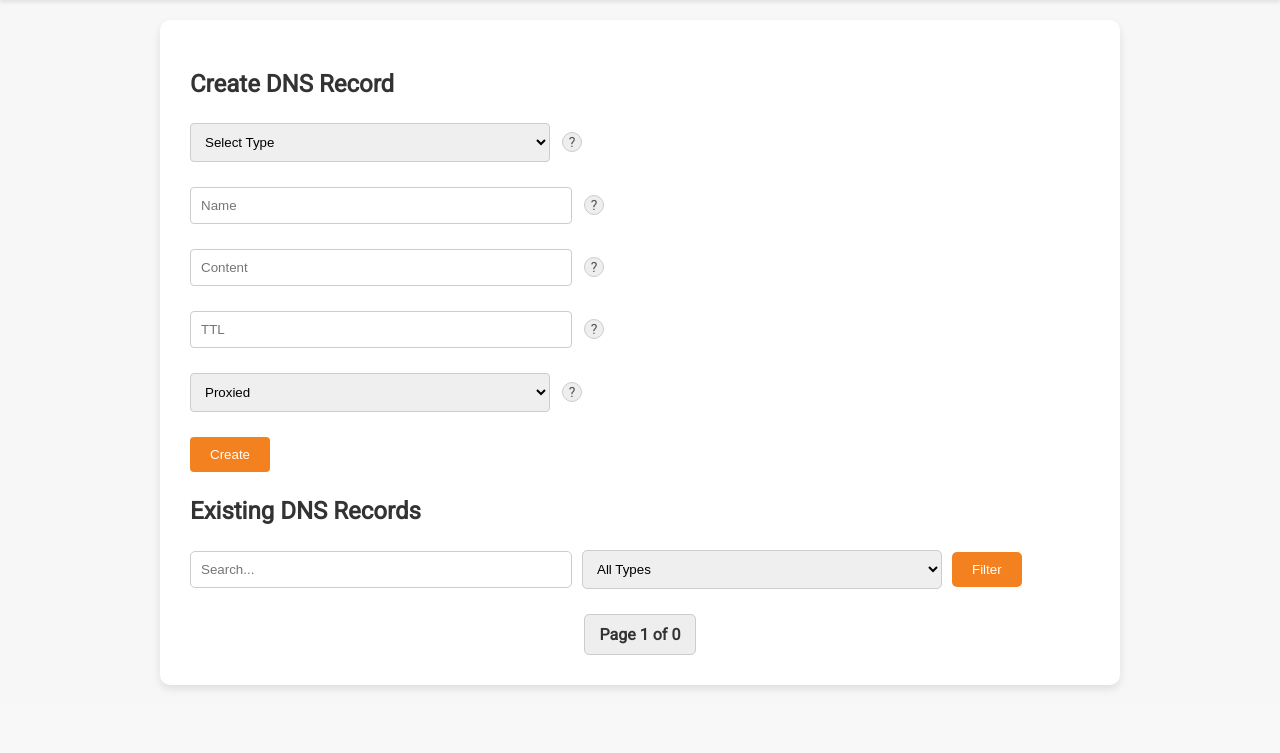
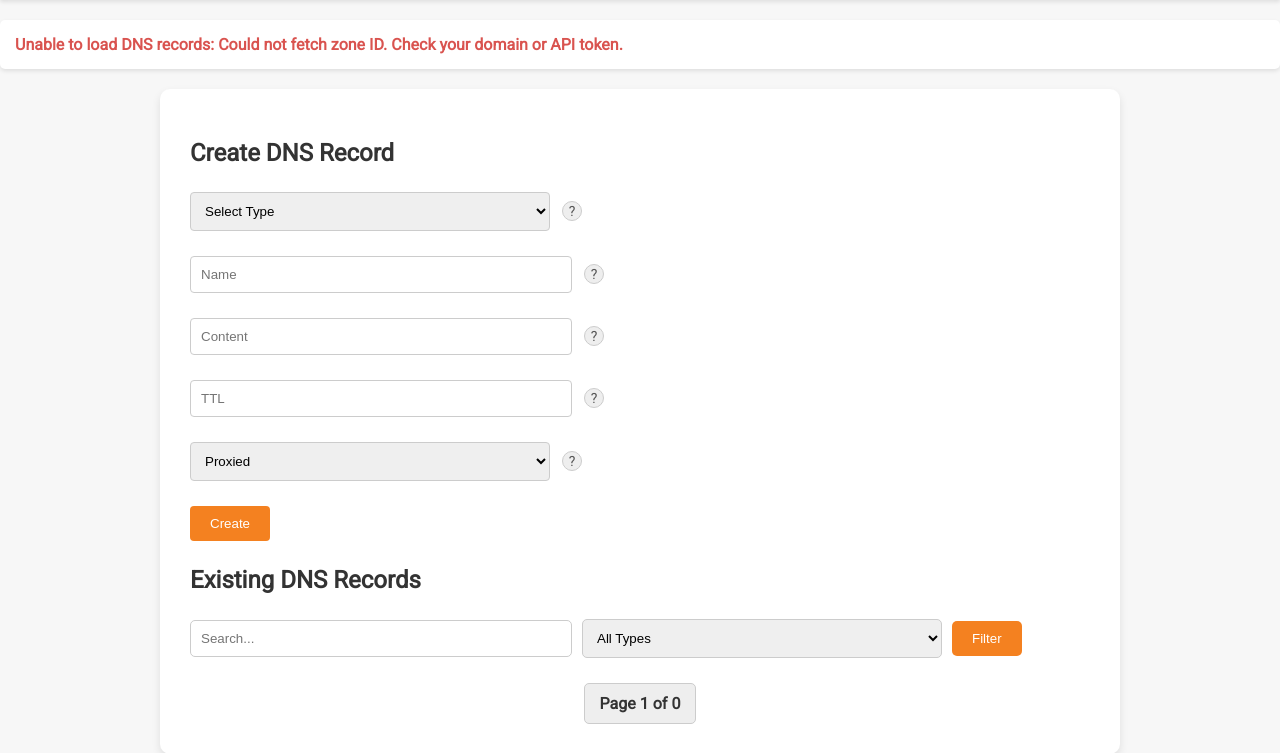
Before and after one commit to davidhfrankelcodes/flask-cloudflare-dns-crud-app, a Flask app: page /dns_records in a window 1280 px wide. Shown: the part 130-883 px from the top of the page. Before the commit the page ends 819 px from the top, so only its background shows below. Run offline with Flask 3, Linux system fonts and the light colour scheme; the visitor is signed in with stand-in values (Sample User, id 1); data that the repository does not hold is empty.

Commit message:
docker image support and error page

```diff
--- a/app.py
+++ b/app.py
@@ -44,29 +44,41 @@ def dns_records():
     if 'logged_in' not in session:
         return redirect(url_for('login'))
 
-    # Add this line to define valid record types
     valid_record_types = ['A', 'CNAME', 'TXT', 'MX', 'AAAA', 'SRV', 'NS']
-
     domain = app.config['DOMAIN']
-    zone_id = get_zone_id(domain)
     page = request.args.get('page', 1, type=int)
     per_page = request.args.get('per_page', 10, type=int)
     search = request.args.get('search', '', type=str)
     record_type = request.args.get('record_type', '', type=str)
 
-    if request.method == 'POST':
-        action = request.form.get('action')
-        record_id = request.form.get('record_id')
-        if action == 'create':
-            create_dns_record(zone_id, request.form)
-        elif action == 'update':
-            update_dns_record(zone_id, record_id, request.form)
-        elif action == 'delete':
-            delete_dns_record(zone_id, record_id)
+    records = []
+    total_records = 0
+    error_message = None
 
-    all_records, total_records = list_dns_records(zone_id, search, record_type)
-    total_pages = (total_records + per_page - 1) // per_page  # Calculate total pages
-    paginated_records = all_records[(page - 1) * per_page: page * per_page]
+    try:
+        zone_id = get_zone_id(domain)
+        if not zone_id:
+            raise ValueError("Could not fetch zone ID. Check your domain or API token.")
+
+        if request.method == 'POST':
+            action = request.form.get('action')
+            record_id = request.form.get('record_id')
+            if action == 'create':
+                create_dns_record(zone_id, request.form)
+            elif action == 'update':
+                update_dns_record(zone_id, record_id, request.form)
+            elif action == 'delete':
+                delete_dns_record(zone_id, record_id)
+
+        records, total_records = list_dns_records(zone_id, search, record_type)
+
+    except Exception as e:
+        # Gracefully fail with a flash message
+        error_message = f"Unable to load DNS records: {str(e)}"
+        flash(error_message, 'danger')
+
+    total_pages = (total_records + per_page - 1) // per_page
+    paginated_records = records[(page - 1) * per_page: page * per_page]
 
     return render_template('dns_records.html',
                            records=paginated_records,
@@ -75,14 +87,13 @@ def dns_records():
                            total_pages=total_pages,
                            search=search,
                            record_type=record_type,
-                           valid_record_types=valid_record_types,
-                           )  # Pass valid record types
+                           valid_record_types=valid_record_types)
 
 def get_zone_id(domain):
     url = f'{ZONES_ENDPOINT}?name={domain}'
     response = requests.get(url, headers=headers)
     data = response.json()
-    if data['success']:
+    if data['success'] and data['result']:
         return data['result'][0]['id']
     return None
 
--- a/templates/dns_records.html
+++ b/templates/dns_records.html
@@ -1,23 +1,34 @@
 <!DOCTYPE html>
 <html lang="en">
+
 <head>
     <meta charset="UTF-8">
     <meta name="viewport" content="width=device-width, initial-scale=1.0">
     <title>DNS Records</title>
     <link href="https://fonts.googleapis.com/css?family=Roboto&display=swap" rel="stylesheet">
     <link rel="stylesheet" href="{{ url_for('static', filename='styles.css') }}">
-    <link rel="icon" href="{{ url_for('static', filename='favicon.ico') }}" type="image/x-icon">
+    <link rel="icon" href="{{ url_for('static', filename='favicon.png') }}" type="image/x-icon">
     <script>
         function confirmAction(action) {
             return confirm(`Are you sure you want to ${action}?`);
         }
     </script>
 </head>
+
 <body>
     <header>
         <h1>DNS Records for {{ config.DOMAIN }}</h1>
         <a href="{{ url_for('logout') }}" title="Logout from the application">Logout</a>
     </header>
+    {% with messages = get_flashed_messages(with_categories=true) %}
+    {% if messages %}
+    <ul class="alert">
+        {% for category, message in messages %}
+        <li class="{{ category }}">{{ message }}</li>
+        {% endfor %}
+    </ul>
+    {% endif %}
+    {% endwith %}
 
     <div class="container">
         <h2>Create DNS Record</h2>
@@ -30,7 +41,8 @@
                     <option value="{{ type }}">{{ type }}</option>
                     {% endfor %}
                 </select>
-                <span class="tooltip" data-tooltip="Select a valid DNS record type (e.g., A, CNAME, TXT, MX, etc.)">?</span>
+                <span class="tooltip"
+                    data-tooltip="Select a valid DNS record type (e.g., A, CNAME, TXT, MX, etc.)">?</span>
             </div>
             <div class="field-group">
                 <input type="text" name="name" placeholder="Name" required>
@@ -38,18 +50,21 @@
             </div>
             <div class="field-group">
                 <input type="text" name="content" placeholder="Content" required>
-                <span class="tooltip" data-tooltip="Enter the DNS record content (e.g., IP address or target domain)">?</span>
+                <span class="tooltip"
+                    data-tooltip="Enter the DNS record content (e.g., IP address or target domain)">?</span>
             </div>
             <div class="field-group">
                 <input type="number" name="ttl" placeholder="TTL" required>
                 <span class="tooltip" data-tooltip="Enter the TTL (Time to Live) in seconds">?</span>
             </div>
             <div class="field-group">
-                <select name="proxied" required title="Choose whether the record is Proxied (Orange Cloud) or DNS Only (Grey Cloud)">
-                     <option value="true">Proxied</option>
-                     <option value="false">DNS Only</option>
+                <select name="proxied" required
+                    title="Choose whether the record is Proxied (Orange Cloud) or DNS Only (Grey Cloud)">
+                    <option value="true">Proxied</option>
+                    <option value="false">DNS Only</option>
                 </select>
-                <span class="tooltip" data-tooltip="Choose whether to enable Cloudflare proxy: Proxied (Orange Cloud) means traffic goes through Cloudflare; DNS Only (Grey Cloud) does not.">?</span>
+                <span class="tooltip"
+                    data-tooltip="Choose whether to enable Cloudflare proxy: Proxied (Orange Cloud) means traffic goes through Cloudflare; DNS Only (Grey Cloud) does not.">?</span>
             </div>
             <button type="submit" title="Create this DNS record">Create</button>
         </form>
@@ -57,7 +72,8 @@
         <h2>Existing DNS Records</h2>
         <div class="search-filter">
             <form method="GET" action="{{ url_for('dns_records') }}">
-                <input type="text" name="search" placeholder="Search..." value="{{ search }}" title="Search by record name or content">
+                <input type="text" name="search" placeholder="Search..." value="{{ search }}"
+                    title="Search by record name or content">
                 <select name="record_type" title="Filter by DNS record type">
                     <option value="">All Types</option>
                     <option value="A" {% if record_type=='A' %}selected{% endif %}>A</option>
@@ -71,14 +87,15 @@
         <ul>
             {% for record in records %}
             <li>
-                <strong>{{ record.type }}</strong> - {{ record.name }} - {{ record.content }} - {{ record.ttl }} - {{ 'Proxied' if record.proxied else 'Not Proxied' }}
+                <strong>{{ record.type }}</strong> - {{ record.name }} - {{ record.content }} - {{ record.ttl }} - {{
+                'Proxied' if record.proxied else 'Not Proxied' }}
                 <form method="POST" style="display:inline;" onsubmit="return confirmAction('update this DNS record')">
                     <input type="hidden" name="action" value="update">
                     <input type="hidden" name="record_id" value="{{ record.id }}">
                     <div class="field-group">
                         <select name="type" required>
                             {% for type in valid_record_types %}
-                            <option value="{{ type }}" {% if record.type == type %}selected{% endif %}>{{ type }}</option>
+                            <option value="{{ type }}" {% if record.type==type %}selected{% endif %}>{{ type }}</option>
                             {% endfor %}
                         </select>
                         <span class="tooltip" data-tooltip="Select a valid DNS record type">?</span>
@@ -88,7 +105,8 @@
                         <span class="tooltip" data-tooltip="Edit the DNS record name">?</span>
                     </div>
                     <div class="field-group">
-                        <input type="text" name="content" value="{{ record.content }}" title="Edit the DNS record content">
+                        <input type="text" name="content" value="{{ record.content }}"
+                            title="Edit the DNS record content">
                         <span class="tooltip" data-tooltip="Edit the DNS record content">?</span>
                     </div>
                     <div class="field-group">
@@ -96,11 +114,13 @@
                         <span class="tooltip" data-tooltip="Edit the TTL (Time to Live) in seconds">?</span>
                     </div>
                     <div class="field-group">
-                        <select name="proxied" required title="Choose whether the record is Proxied (Orange Cloud) or DNS Only (Grey Cloud)">
-                             <option value="true" {% if record.proxied %}selected{% endif %}>Proxied</option>
-                             <option value="false" {% if not record.proxied %}selected{% endif %}>DNS Only</option>
+                        <select name="proxied" required
+                            title="Choose whether the record is Proxied (Orange Cloud) or DNS Only (Grey Cloud)">
+                            <option value="true" {% if record.proxied %}selected{% endif %}>Proxied</option>
+                            <option value="false" {% if not record.proxied %}selected{% endif %}>DNS Only</option>
                         </select>
-                        <span class="tooltip" data-tooltip="Choose whether to enable Cloudflare proxy: Proxied (Orange Cloud) means traffic goes through Cloudflare; DNS Only (Grey Cloud) does not.">?</span>
+                        <span class="tooltip"
+                            data-tooltip="Choose whether to enable Cloudflare proxy: Proxied (Orange Cloud) means traffic goes through Cloudflare; DNS Only (Grey Cloud) does not.">?</span>
                     </div>
                     <button type="submit" title="Update this DNS record">Update</button>
                 </form>
@@ -115,13 +135,16 @@
 
         <div class="pagination">
             {% if page > 1 %}
-            <a href="{{ url_for('dns_records', page=page-1, per_page=per_page, search=search, record_type=record_type) }}" title="Go to previous page">&laquo; Previous</a>
+            <a href="{{ url_for('dns_records', page=page-1, per_page=per_page, search=search, record_type=record_type) }}"
+                title="Go to previous page">&laquo; Previous</a>
             {% endif %}
             <span>Page {{ page }} of {{ total_pages }}</span>
-            {% if page < total_pages %}
-            <a href="{{ url_for('dns_records', page=page+1, per_page=per_page, search=search, record_type=record_type) }}" title="Go to next page">Next &raquo;</a>
-            {% endif %}
+            {% if page < total_pages %} <a
+                href="{{ url_for('dns_records', page=page+1, per_page=per_page, search=search, record_type=record_type) }}"
+                title="Go to next page">Next &raquo;</a>
+                {% endif %}
         </div>
     </div>
 </body>
+
 </html>
--- a/templates/login.html
+++ b/templates/login.html
@@ -6,7 +6,7 @@
     <title>Login</title>
     <link href="https://fonts.googleapis.com/css?family=Roboto&display=swap" rel="stylesheet">
     <link rel="stylesheet" href="{{ url_for('static', filename='styles.css') }}">
-    <link rel="icon" href="{{ url_for('static', filename='favicon.ico') }}" type="image/x-icon">
+    <link rel="icon" href="{{ url_for('static', filename='favicon.png') }}" type="image/x-icon">
 </head>
 <body>
     <header>
```
Also changed, not shown: docker-compose.yaml (+8 -7 lines), 2 other files.
